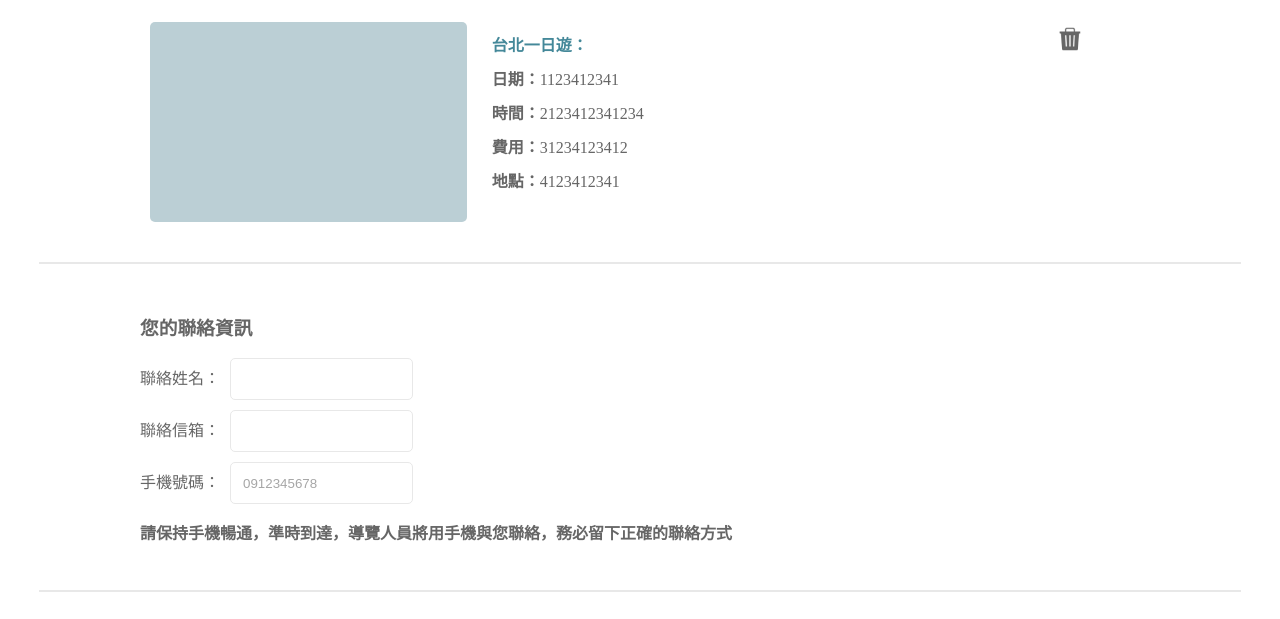
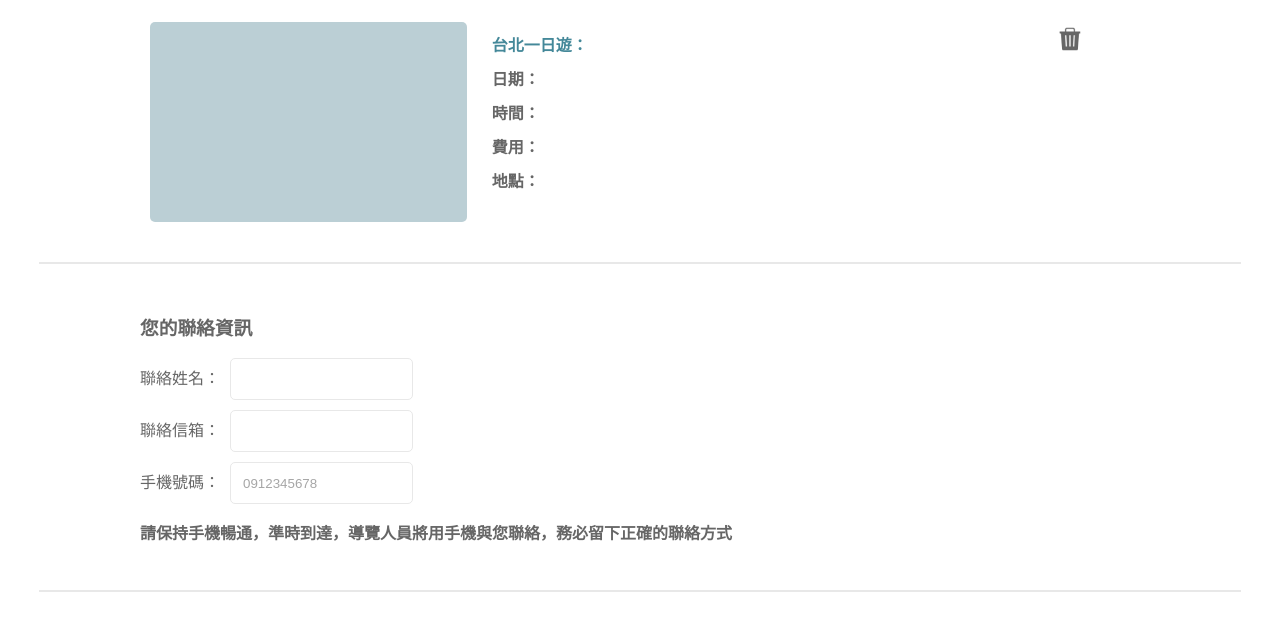
Before and after one commit to Christinaliu0913/wehelp_stage2, a plain HTML site: page taipei-day-trip/static/booking.html in a window 1280 px wide. Shown: the part 130-749 px from the top of the page. Drawn offline with Linux system fonts and the light colour scheme; no server answers; sample sign-in values are in the browser's storage; a script that the page names is missing.

Commit message:
week6 ver2.1

```diff
--- a/taipei-day-trip/static/booking.html
+++ b/taipei-day-trip/static/booking.html
@@ -40,10 +40,10 @@
             <div class="info-detail">
               <div class="info-detail-title">台北一日遊：</div>
               <div>
-                <p>日期：<span id="bookDate">1123412341</span></p>
-                <p>時間：<span id="bookTime">2123412341234</span></p>
-                <p>費用：<span id="bookFee">31234123412</span></p>
-                <p>地點：<span id="attractionAddress">4123412341</span></p>
+                <p>日期：<span id="bookDate"></span></p>
+                <p>時間：<span id="bookTime"></span></p>
+                <p>費用：<span id="bookFee"></span></p>
+                <p>地點：<span id="attractionAddress"></span></p>
               </div>
             </div>
             <div class="info-delete"><button id="info-delete-button" onclick="deleteBooking()">
```
